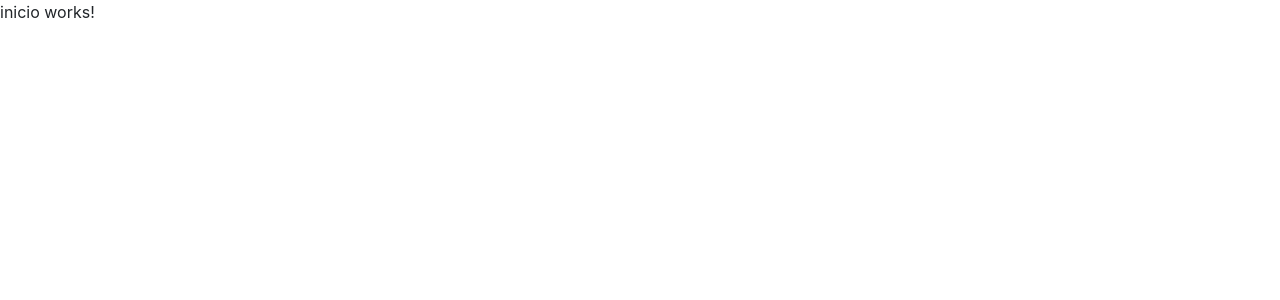
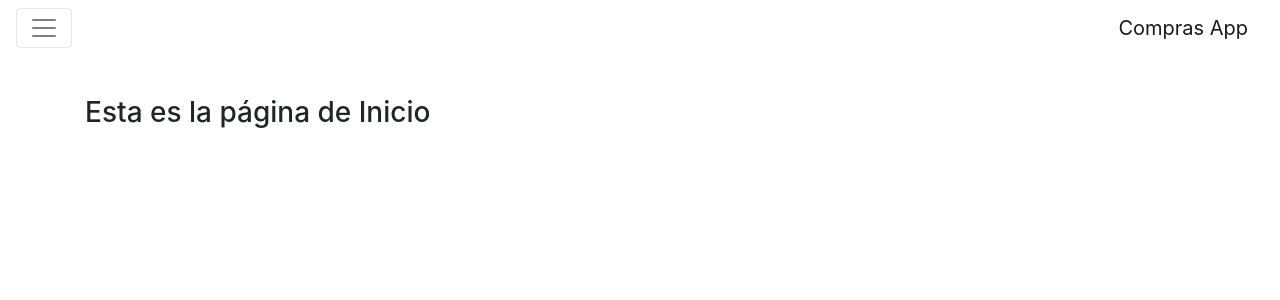
Before and after one commit to qu3qui/learning-Angular4, an Angular app in the folder appCompras/: page / in a window 1280 px wide. Shown: the top 300 px of the page. Built offline with nearby package versions, Linux system fonts and the light colour scheme.

Commit message:
Panel navegación
se agrega navegación a la vista de la aplciación de compras

```diff
--- a/appCompras/src/app/app.component.html
+++ b/appCompras/src/app/app.component.html
@@ -1,3 +1,4 @@
-<div class="cntainer">
+<app-header></app-header>
+<div class="container">
     <router-outlet></router-outlet>
 </div>
--- a/appCompras/src/app/app.module.ts
+++ b/appCompras/src/app/app.module.ts
@@ -6,6 +6,7 @@
 import {ProveedoresService} from './servicios/proveedores.service';
 import { ProveedoresComponent } from './proveedores/proveedores/proveedores.component';
 import { InicioComponent } from './inicio/inicio.component';
+import { HeaderComponent } from './header/header.component';
 
 const routes: Routes = [
   {path: '', component: InicioComponent},
@@ -17,7 +18,8 @@
   declarations: [
     AppComponent,
     ProveedoresComponent,
-    InicioComponent
+    InicioComponent,
+    HeaderComponent
   ],
   imports: [
     BrowserModule,
--- /dev/null
+++ b/appCompras/src/app/header/header.component.css
@@ -0,0 +1,3 @@
+nav{
+  margin-bottom: 40px;
+}
--- /dev/null
+++ b/appCompras/src/app/header/header.component.html
@@ -0,0 +1,19 @@
+<nav class="navbar navbar-light bg-faded rounded navbar-toggleable-md">
+    <button class="navbar-toggler navbar-toggler-right"
+      type="button" data-toggle="collapse" data-target="#containerNavbar"
+      aria-controls="containerNavbar" aria-expanded="false" aria-label="Toggle navigation">
+        <span class="navbar-toggler-icon"></span>
+    </button>
+    <a class="navbar-brand" href="#">Compras App</a>
+    <div class="collapse navbar-collapse" id="containerNavbar">
+      <ul class="navbar-nav mr-auto w-100 justify-content-end">
+        <li class="nav-item" routerLinkActive="active"
+            [routerLinkActiveOptions]="{exact:true}">
+            <a class="nav-link" routerLink="/">Inicio </a>
+        </li>
+        <li class="nav-item" routerLinkActive="active">
+            <a class="nav-link" routerLink="/proveedores">Proveedores</a>
+        </li>
+      </ul>
+  </div>
+ </nav>
--- /dev/null
+++ b/appCompras/src/app/header/header.component.ts
@@ -0,0 +1,15 @@
+import { Component, OnInit } from '@angular/core';
+
+@Component({
+  selector: 'app-header',
+  templateUrl: './header.component.html',
+  styleUrls: ['./header.component.css']
+})
+export class HeaderComponent implements OnInit {
+
+  constructor() { }
+
+  ngOnInit() {
+  }
+
+}
--- a/appCompras/src/app/inicio/inicio.component.html
+++ b/appCompras/src/app/inicio/inicio.component.html
@@ -1,3 +1 @@
-<p>
-  inicio works!
-</p>
+<h3>Esta es la página de Inicio</h3>
```
